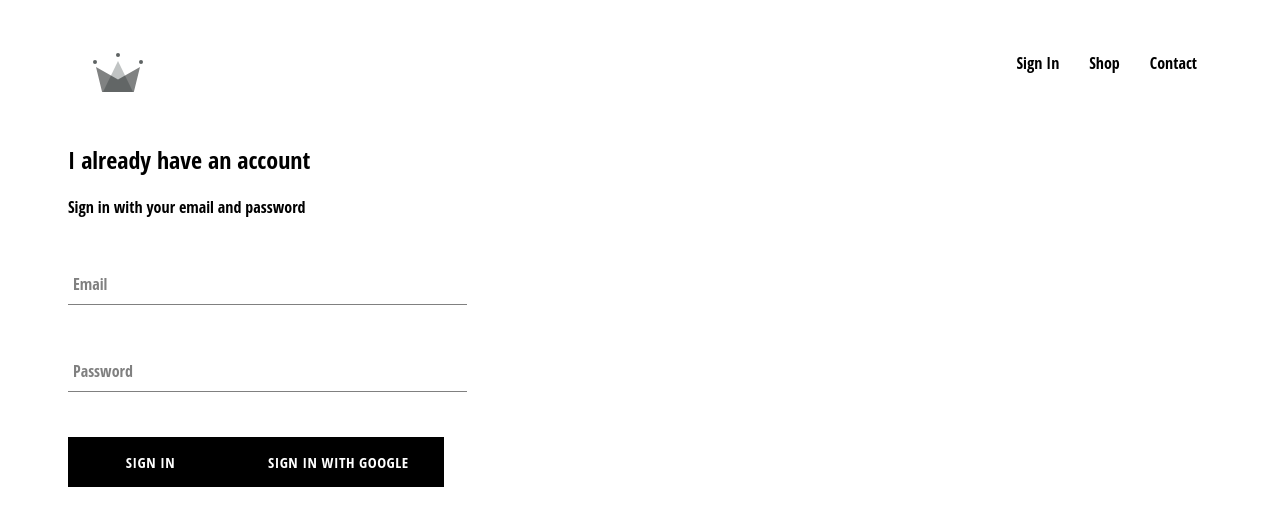
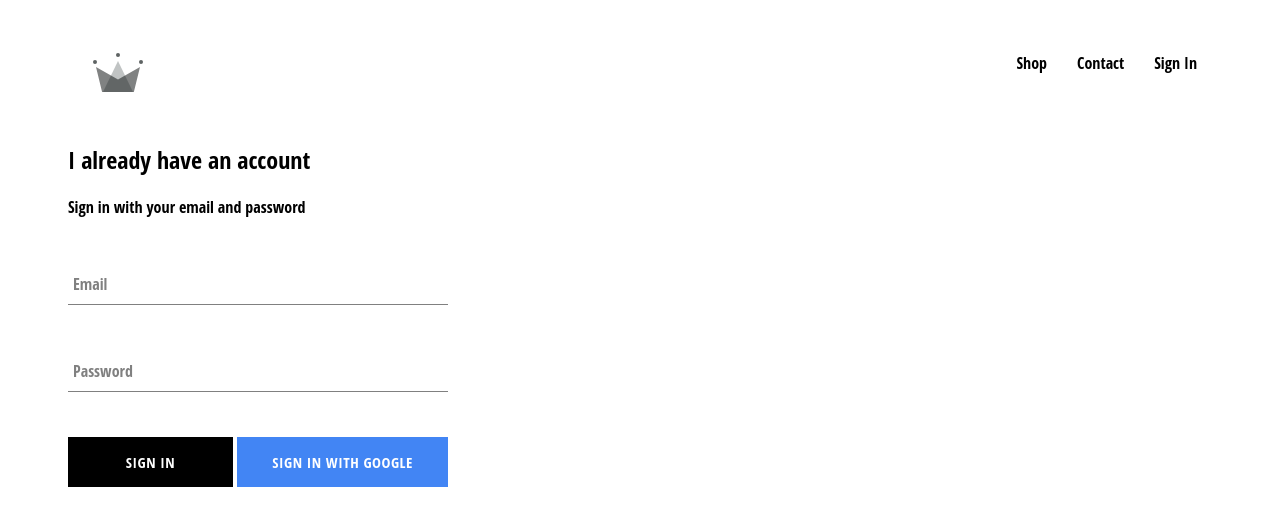
Before and after one commit to VueVindicator/ecommerce_app_in_React_and_firebase, a React (Create React App) app: page /signin in a window 1280 px wide. Shown: the top 526 px of the page. Built offline with nearby package versions, Linux system fonts and the light colour scheme; no server answers; a web font is replaced by a local one.

Commit message:
added button for google sign in

```diff
--- a/src/App.css
+++ b/src/App.css
@@ -7,3 +7,7 @@
     text-decoration: none;
     color: black;
 }
+
+* {
+    box-sizing: border-box;
+}
--- a/src/App.js
+++ b/src/App.js
@@ -32,7 +32,7 @@
   render(){
     return (
       <div className="App">
-        <Header/>
+        <Header currentUser={this.state.currentUser}/>
         <Switch>
           <Route exact path="/" component={HomePage}></Route>
           <Route exact path="/shop" component={ShopPage}></Route>
--- a/src/components/button-component/button-component.jsx
+++ b/src/components/button-component/button-component.jsx
@@ -1,8 +1,8 @@
 import React from 'react'
 import './button-component.scss'
 
-const Button = ({children, ...otherProps}) => (
-    <button className="custom-button" {...otherProps}>
+const Button = ({children, isGoogleSignIn, ...otherProps}) => (
+    <button className={`${isGoogleSignIn ? 'google-sign-in' : ''} custom-button`} {...otherProps}>
         {children}
     </button>
 )
--- a/src/components/button-component/button-component.scss
+++ b/src/components/button-component/button-component.scss
@@ -19,4 +19,14 @@
       color: black;
       border: 1px solid black;
     }
+
+    &.google-sign-in{
+      background-color: #4285f4;
+      color: white;
+
+      &:hover{
+        background-color: #357ae8;
+        border: none;
+      }
+    }
   }
--- a/src/components/header/header.component.jsx
+++ b/src/components/header/header.component.jsx
@@ -1,17 +1,23 @@
 import React from 'react'
 import { Link } from 'react-router-dom'
 import { ReactComponent as Logo } from '../../assets/crown.svg'
+import { auth } from '../../firebase/firebase.utils'
 import './header.component.scss'
 
-const Header = () => (
+const Header = ({ currentUser }) => (
     <div className="header">
         <Link to="/" className="logo-container">
             <Logo className="logo"></Logo>
         </Link>
         <div className="options">
-            <Link to="/signin" className="option">Sign In</Link>
             <Link to="/shop" className="option">Shop</Link>
             <Link to="/contact" className="option">Contact</Link>
+            {
+                currentUser ?
+                <div className="option" onClick={() => auth.signOut()}>Sign Out</div>
+                :
+                <Link to="/signin" className="option">Sign In</Link>
+            }
         </div>
     </div>
 )
--- a/src/components/signin.component/signin.component.jsx
+++ b/src/components/signin.component/signin.component.jsx
@@ -47,8 +47,10 @@
                         handleChange={this.handleChange}
                         required
                     />
-                    <Button type="submit">Sign In</Button>
-                    <Button onClick={signInWithGoogle}>Sign in with Google</Button>
+                    <div className="buttons">
+                        <Button type="submit">Sign In</Button>
+                    <   Button onClick={signInWithGoogle} isGoogleSignIn>Sign in with Google</Button>
+                    </div>
                     {/* The children props received in the button component represents the text enclosed in the Buutton tags */}
                 </form>
             </div>
--- a/src/components/signin.component/signin.component.scss
+++ b/src/components/signin.component/signin.component.scss
@@ -1,9 +1,13 @@
 .sign-in {
-    width: 30vw;
+    width: 380px;
     display: flex;
     flex-direction: column;
 
     .title {
         margin: 10px 0;
     }
+    .buttons {
+        display: flex;
+        justify-content: space-between;
+    }
 }
```
